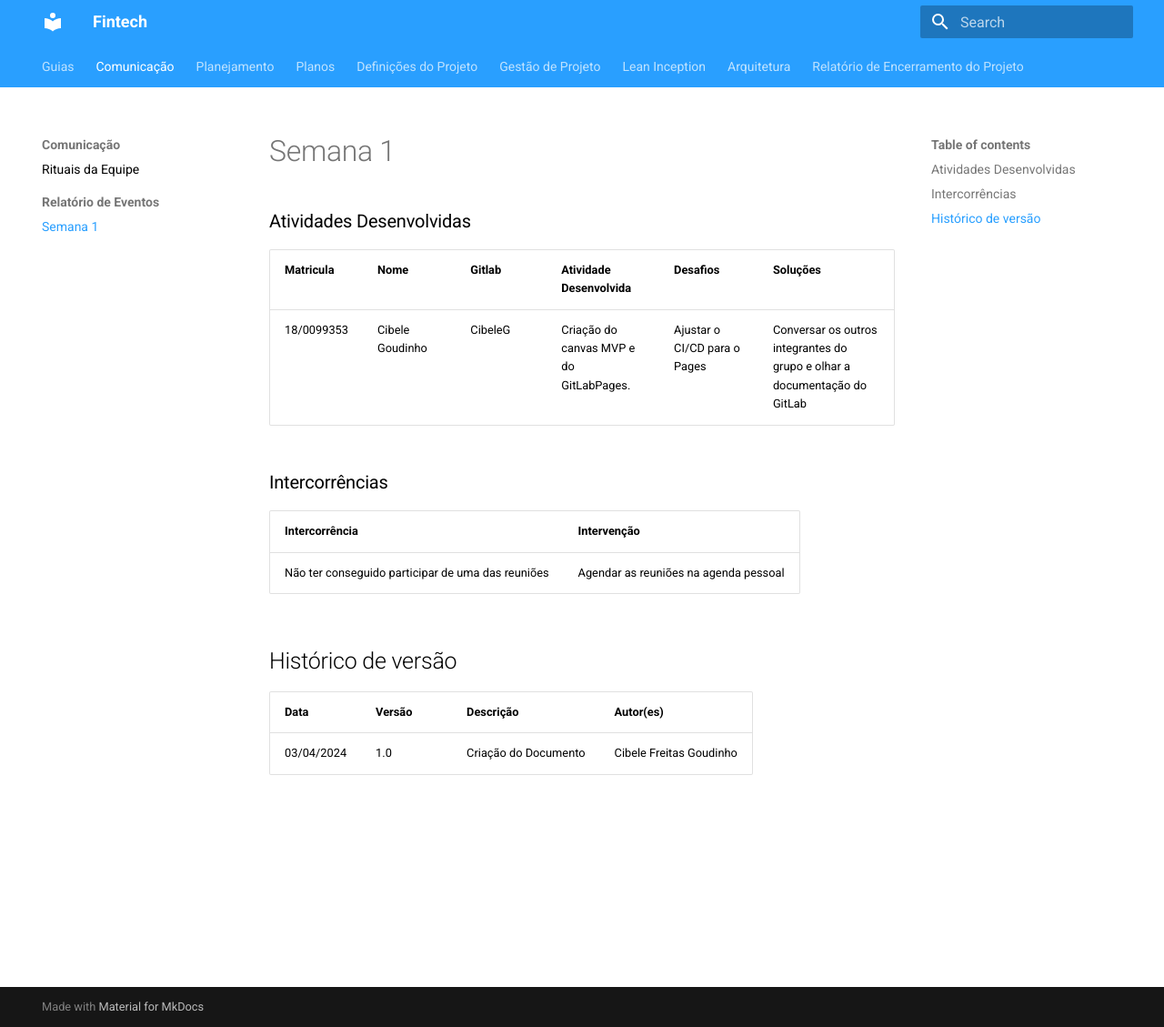
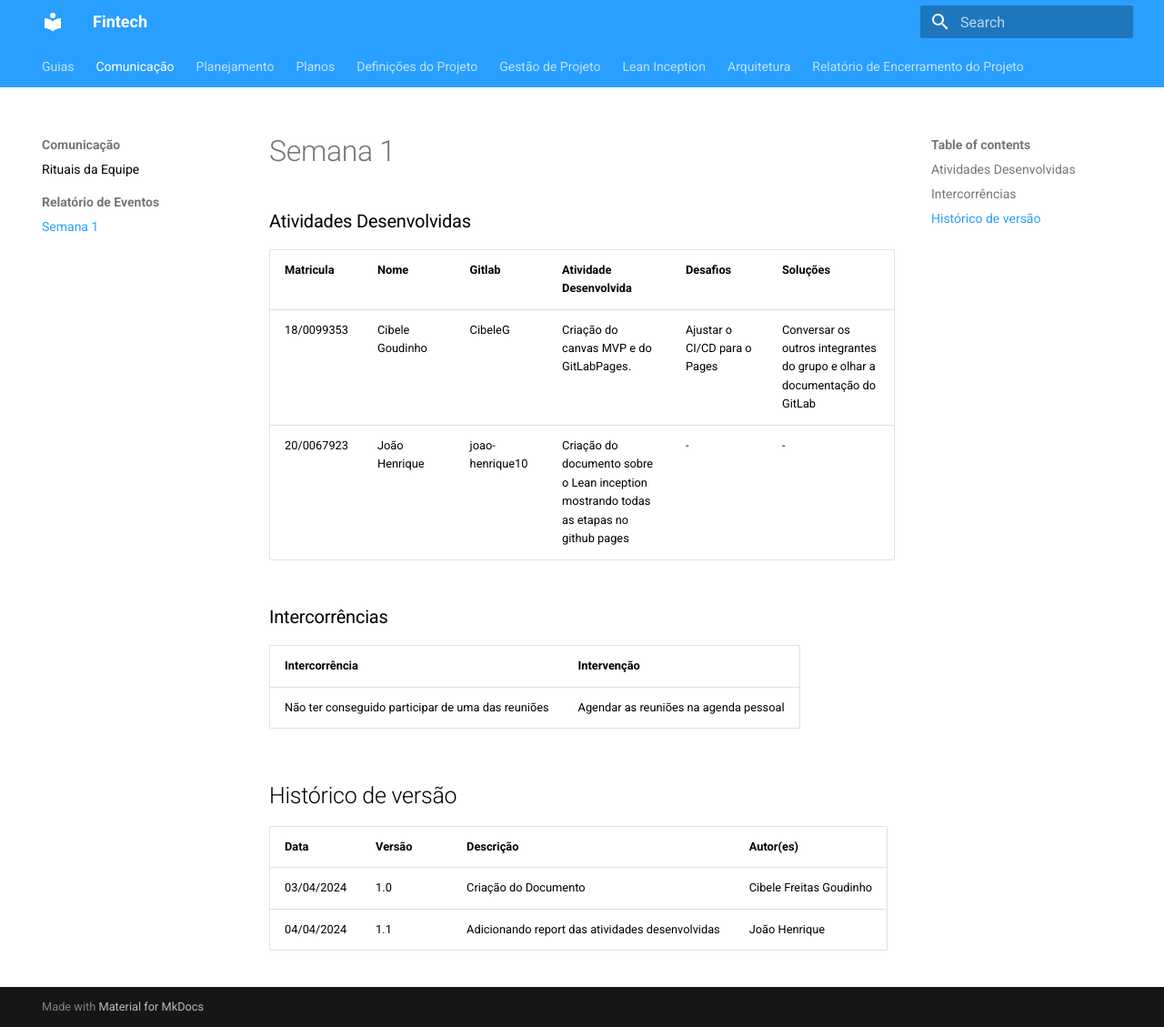
Before and after one commit to Simula-Fin/DOCS, an MkDocs documentation site: the page built from docs/reports/week1.md, in a window 1280 px wide and 1129 px high. Shown: the whole window at 91% size. Built offline with MkDocs 1.6.1 and Material for MkDocs 9.7.7, drawn with Linux system fonts in a browser that asks for light colours.

Commit message:
Add Joao Henrique report from week 1

```diff
--- a/docs/reports/week1.md
+++ b/docs/reports/week1.md
@@ -4,6 +4,7 @@
 | Matricula | Nome | Gitlab | Atividade Desenvolvida | Desafios | Soluções |
 |-----------|------|--------|------------------------|----------|----------|
 | 18/0099353 | Cibele Goudinho | CibeleG | Criação do canvas MVP e do GitLabPages. | Ajustar o CI/CD para o Pages | Conversar os outros integrantes do grupo e olhar a documentação do GitLab |
+| 20/0067923 | João Henrique | joao-henrique10 | Criação do documento sobre o Lean inception mostrando todas as etapas no github pages | - | - |
 
 ### Intercorrências
 
@@ -15,4 +16,5 @@
 ## Histórico de versão
 | Data | Versão | Descrição | Autor(es) |
 | ---- | ---- | ---- | ---- |
-| 03/04/2024 | 1.0 | Criação do Documento | Cibele Freitas Goudinho |
+| 03/04/2024 | 1.0 | Criação do Documento | Cibele Freitas Goudinho
+| 04/04/2024 | 1.1 | Adicionando report das atividades desenvolvidas | João Henrique
```
